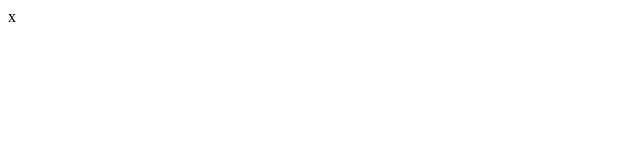
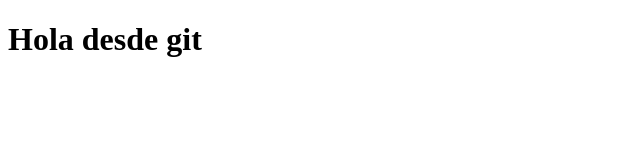
Before and after one commit to Dagorik/ejemplo-git, a plain HTML site: page index.html in a window 1280 px wide. Shown: the whole page, without its empty margins (0-640 px from the left). Drawn offline with Linux system fonts and the light colour scheme.

Commit message:
agregar titulo y style

```diff
--- a/index.html
+++ b/index.html
@@ -4,9 +4,10 @@
     <meta charset="UTF-8">
     <meta name="viewport" content="width=device-width, initial-scale=1.0">
     <meta http-equiv="X-UA-Compatible" content="ie=edge">
+    <link rel="stylesheet" href="style.css">
     <title>Mi primer repo de git</title>
-</head>x
+</head>
 <body>
-
+    <h1>Hola desde git</h1>
 </body>
 </html>
--- /dev/null
+++ b/style.css
@@ -0,0 +1,4 @@
+body{
+    height: 100%;
+    width: 100%;
+}
```
